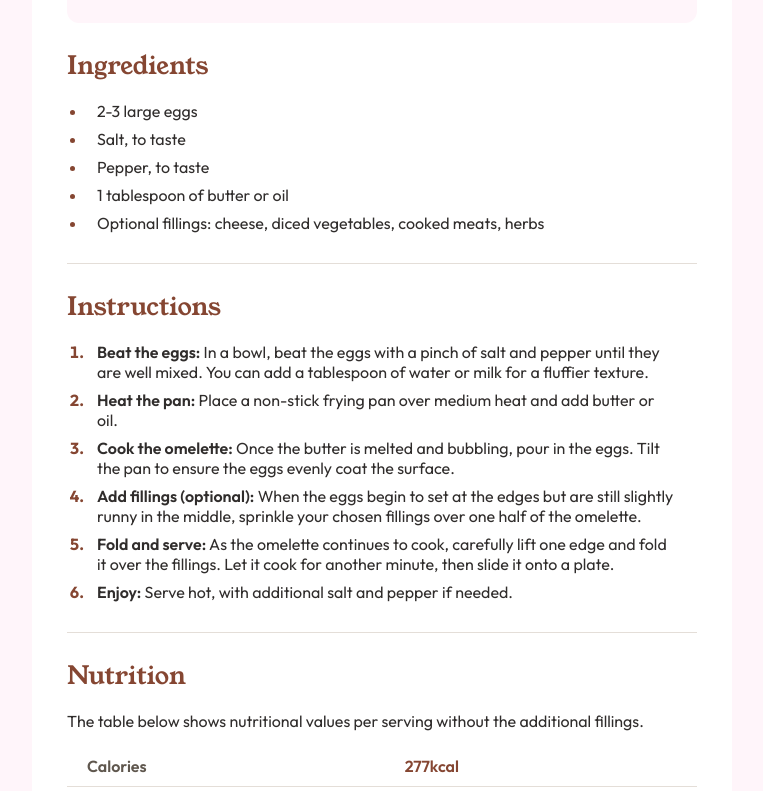
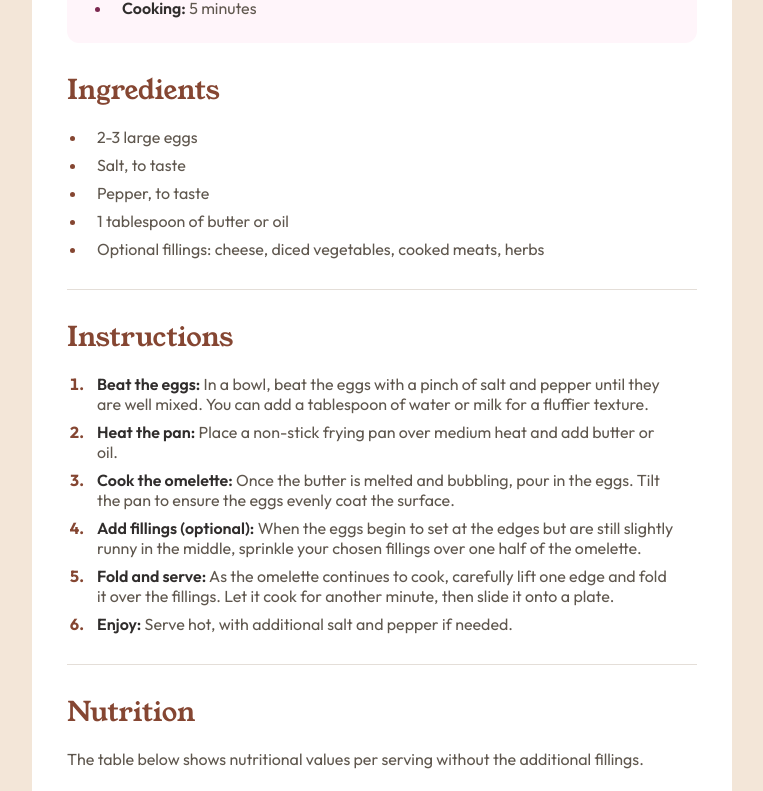
Before and after one commit to Talika-Bajaj/Recipe-Page, a plain HTML site: page index.html in a window 1280 px wide. Shown: the part 689-1480 px from the top of the page, without its empty margins (258-1021 px from the left). Drawn offline with Linux system fonts and the light colour scheme.

Commit message:
Add styles

```diff
--- a/style.css
+++ b/style.css
@@ -22,17 +22,17 @@ body {
     display: flex;
     justify-content: center;
     align-items: center;
-    background-color: var(--Rose_White);
+    background-color: var(--Eggshell);
 }
 
 main {
-    margin: 90px auto;
+    margin: 100px 50px;
 }
 
 .container {
     background-color: var(--White);
     max-width: 700px;
-    padding: 25px 35px;
+    padding: 35px;
     /* border: 2px solid red; */
     border-radius: 15px;
     /* margin: 10px 0; */
@@ -65,13 +65,14 @@ main {
 
 .heading p {
     font-family: "Outfit", sans-serif;
-    color: var(--Dark_Charcoal);
+    color: var(--Wenge_Brown);
+    font-weight: 500;
 }
 
 .info {
     display: flex;
     flex-direction: column;
-    gap: 25px;
+    gap: 28px;
 }
 
 .prep {
@@ -90,15 +91,20 @@ main {
 
 span {
     font-weight: 600;
+    color: var(--Dark_Charcoal);
 }
 
 .prep ul, .ingre ul, .ins ol {
     padding: 0 20px;
 }
 
+.prep ul li::marker {
+    color: var(--Dark_Raspberry);
+}
+
 .prep ul li, .ingre ul li, .ins ol li {
     padding-left: 10px;
-    color: var(--Dark_Charcoal);
+    color: var(--Wenge_Brown);
     margin-bottom: 8px;
     font-family: "Outfit", sans-serif;
 
@@ -111,7 +117,7 @@ span {
 
 .head {
     color: var(--Nutmeg);
-    font-size: 25px;
+    font-size: 27px;
     margin-bottom: 18px;
     font-weight: 500;
     font-family: "Young Serif", serif;
@@ -130,7 +136,7 @@ span {
 
 .nutri .para {
     margin-bottom: 15px;
-    color: var(--Dark_Charcoal);
+    color: var(--Wenge_Brown);
     font-family: "Outfit", sans-serif;
 }
 
@@ -139,22 +145,18 @@ span {
     grid-template-columns: auto auto;
 }
 
-.nutri-info p {
-    color: var(--Dark_Charcoal);
-    font-weight: 600;
-    font-family: "Outfit", sans-serif;
-}
 
 .nutrition p, .values p {
     color: var(--Wenge_Brown);
     /* padding: 0 12px; */
     font-family: "Outfit", sans-serif;
-    font-weight: 600;
-    padding: 10px 20px;
+    font-weight: 500;
+    padding: 10px 30px;
     border-bottom: 1px solid var(--Light_Grey);
 }
 
 .values p {
+    font-weight: 600;
     font-family: "Outfit", sans-serif;
     color: var(--Nutmeg) ;
 }
@@ -165,13 +167,20 @@ span {
 
 
 @media screen and (max-width: 540px) {
+
+    main {
+        margin: 0;
+    }
+
     .container {
         width: 100%;
         margin: 0;
         padding: 0;
+        border-radius: 0;
     }
+
     .recipe {
-        padding: 0 25px;
+        padding: 22px;
     }
 
     .img img {
```
